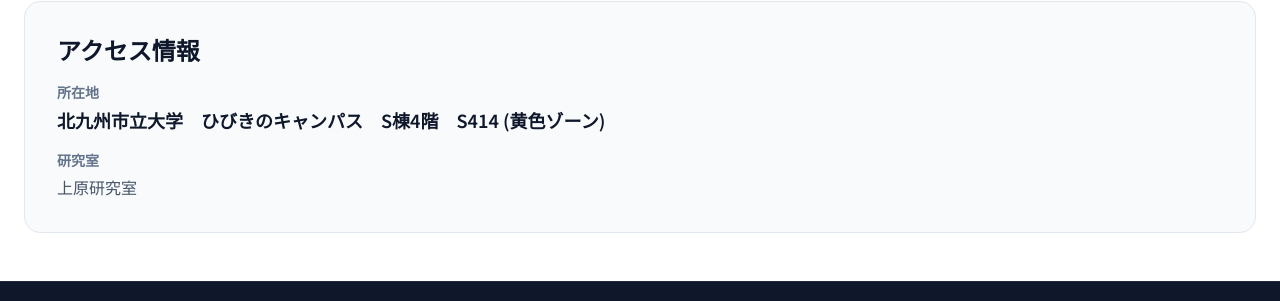
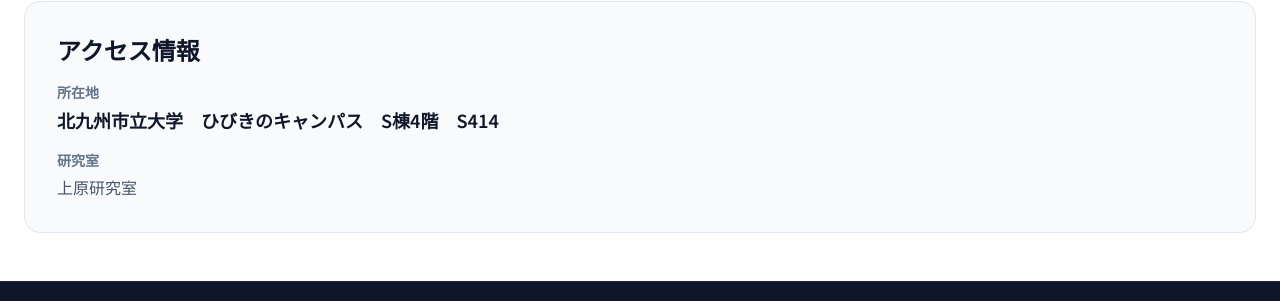
Before and after one commit to Uehara-Lab/site, a Jekyll site: the page built from access/index.html, in a window 1280 px wide and 1008 px high. Shown: the part 405-706 px from the top of the window. Built offline with Jekyll 4.4.1, drawn with Linux system fonts in a browser that asks for light colours; nearby versions of some CDN libraries.

Commit message:
Remove '黄色ゾーン' from location description
 (黄色ゾーン)の表記を削除しました。

```diff
--- a/access/index.html
+++ b/access/index.html
@@ -11,7 +11,7 @@
       <dl class="grid gap-4 text-slate-600 leading-relaxed">
         <div>
           <dt class="text-sm font-bold text-slate-500">所在地</dt>
-          <dd class="mt-1 text-lg font-semibold text-lab-navy">北九州市立大学　ひびきのキャンパス　S棟4階　S414 (黄色ゾーン)</dd>
+          <dd class="mt-1 text-lg font-semibold text-lab-navy">北九州市立大学　ひびきのキャンパス　S棟4階　S414</dd>
         </div>
         <div>
           <dt class="text-sm font-bold text-slate-500">研究室</dt>
```
